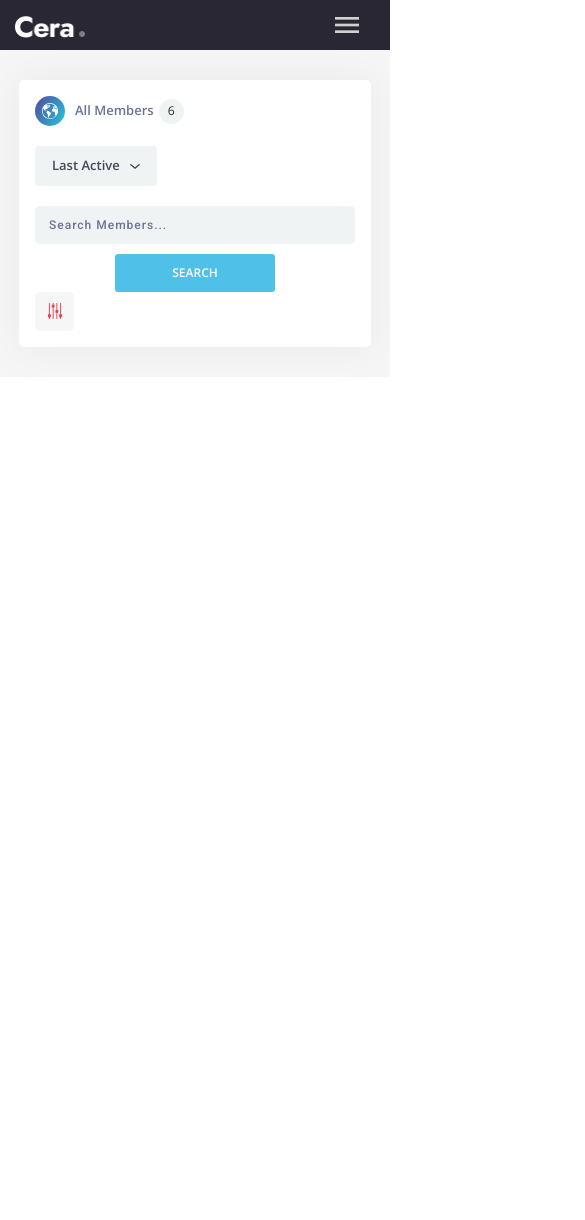
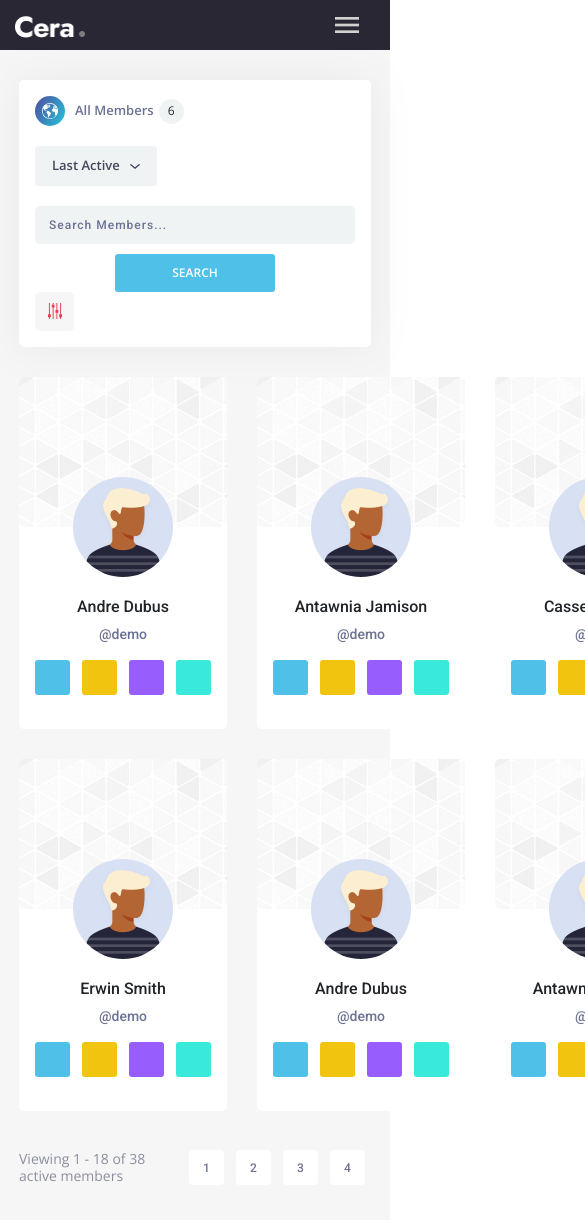
Before and after one commit to Abdul-Wahab-318/Cera, a React (Create React App) app: page /memberdirectory in a window 390 px wide. Shown: the top 1220 px of the page, 585 px wide, since content can reach past the window. Before the commit the page ends 844 px from the top, so only its background shows below. Built offline with nearby package versions, Linux system fonts and the light colour scheme.

Commit message:
clicking on active member now shows that specific member's profile . memberdirectorycard section complete but not made responsive

```diff
--- a/src/App.css
+++ b/src/App.css
@@ -1,6 +1,7 @@
 :root{
   --navBg : #282733 ;
   --leadText : #282733;
+  --purple : #975dfd;
   --white : white ;
   --navLoginBtnBorder : rgba(255, 255, 255, 0.2);
   --navSubMenu : #252537;
--- a/src/App.js
+++ b/src/App.js
@@ -21,7 +21,7 @@ function App() {
             <Home/>
           </Route>
 
-          <Route exact path="/memberprofile">
+          <Route exact path="/memberprofile/:slug">
             <MemberProfile />
           </Route>
 
--- a/src/components/activeMemberCard/ActiveMemberCard.js
+++ b/src/components/activeMemberCard/ActiveMemberCard.js
@@ -9,12 +9,12 @@ export default function ActiveMemberCard(props) {
     return (
         <div className="member-card">
             <div className="member-avatar">
-                <Link to="/memberprofile"><img src={avatar} alt="" /></Link>
+                <Link to={`/memberprofile/${member.name}`}><img src={ avatar} alt="" /></Link>
             </div>
-            <Link to ="/memberprofile"><h6 className="member-name">{member.name}</h6></Link>
+            <Link to={`/memberprofile/${member.name}`}><h6 className="member-name">{member.name}</h6></Link>
 
             <div className="member-details">
-                <Link to="/memberprofile"><span>{member.number}.</span> <span>{member.career}</span></Link>
+                <Link to={`/memberprofile/${member.name}`}><span>{member.number}.</span> <span>{member.career}</span></Link>
             </div>
         </div>
     )
--- a/src/components/hero/Hero.css
+++ b/src/components/hero/Hero.css
@@ -1,5 +1,5 @@
 .hero-parent{
-    margin-top: 70px;
+    margin-top: 73px;
     background-image: url(../../assets/hero.jpg);
     background-size: 2200px;
     background-repeat: no-repeat;
--- /dev/null
+++ b/src/components/memberDirectoryCard/MemberDirectoryCard.css
@@ -0,0 +1,68 @@
+.member-directory-card{
+    background-color: var(--white);
+    border-radius: 5px;
+    display: flex;
+    flex-direction: column;
+
+}
+.member-directory-card-img{
+    width: 100%;
+    height: 150px;
+    border-radius: 5px;
+    background-image: url(../../assets/geopattern.png);
+    position: relative;
+}
+.member-directory-card-img .user-avatar{
+    width: 100px;
+    height: 100px;
+    border-radius: 50%;
+    margin: 0 auto;
+    position: absolute;
+    bottom: 00%;
+    left: 50%;
+    transform: translate(-50%,+50%);
+}
+.member-directory-card-img .user-avatar img{
+    width: 100px;
+    height: 100px;
+    border-radius: 50%;
+}
+
+.member-directory-card-details{
+    display: flex;
+    flex-direction: column;
+    justify-content: center;
+    align-items: center;
+    padding: 70px 10px 34px 10px;
+}
+.member-directory-card-details span{
+    color: var(--lightBlue);
+    font-size: var(--open-sans);
+    font-size: 14px;
+    font-weight: 500;
+    margin-bottom: 15px;
+}
+.user-icons{
+    display: flex;
+    justify-content: center;
+    align-items: center;
+}
+.user-icons button{
+    width: 35px;
+    height: 35px;
+    border-radius: 3px;
+    background-color: red;
+    margin: 0 6px;
+}
+.user-icons button:first-child{
+    background-color: var(--lightblue3);
+}
+.user-icons button:nth-child(2){
+    background-color: var(--yellow);
+}
+.user-icons button:nth-child(3){
+    background-color: var(--purple);
+}
+.user-icons button:nth-child(4){
+    background-color: #39e9d9;
+}
--- /dev/null
+++ b/src/components/memberDirectoryCard/MemberDirectoryCard.js
@@ -0,0 +1,24 @@
+import React from 'react'
+import './MemberDirectoryCard.css'
+import avatar from '../../assets/avatar-5.jpg'
+
+export default function MemberDirectoryCard(props) {
+    let member = props.member
+    return (
+        <div className="member-directory-card">
+            <div className="member-directory-card-img">
+                <div className="user-avatar"><img src={avatar} alt="" /></div>
+            </div>
+            <div className="member-directory-card-details">
+                <h6>{member.name}</h6>
+                <span>{member.email|| "@demo"}</span>
+                <div className="user-icons">
+                    <button></button>
+                    <button></button>
+                    <button></button>
+                    <button></button>
+                </div>
+            </div>
+        </div>
+    )
+}
--- a/src/dataActiveMembers.js
+++ b/src/dataActiveMembers.js
@@ -3,59 +3,93 @@ export let members = [
         name : "Andre Dubus",
         number : "33",
         career : "Account manager",
+        avatar : "../../assets/avatar-1.jpg",
+        status: "online",
+        slug : "Andre-Dubus"
     }
     ,
     {
         name : "Antawnia Jamison",
         number : "43",
-        career : "Business Analyst"
+        career : "Business Analyst",
+        avatar : "../../assets/avatar-2.jpg",
+        status: "online",
+        slug : "Antawnia Jamison"
+
     }
     ,
     {
         name : "Cassey Joestar",
         number : "32",
-        career : "Managing director"
+        career : "Managing director",
+        avatar : "/static/media/avatar-2.58a75e8d.jpg",
+        status: "online",
+        slug : "Cassey Joestar"
+
     }
     ,
     {
         name : "Cecilio Chichan",
         number : "61",
-        career : "Chief brand officer"
+        career : "Chief brand officer",
+        avatar : "../../assets/avatar-3.jpg",
+        status: "offline",
+        slug : "Cecilio Chichan"
     }
     ,
     {
         name : "Eren Jaeger",
         number : "18",
-        career : "Founder CEO"
+        career : "Founder CEO",
+        avatar : "../../assets/avatar-4.jpg",
+        status: "offline",
+        slug : "Eren Jaeger"
     }
     ,
     {
         name : "Erwin Smith",
         number : "22",
-        career : "Corporate Development"
+        career : "Corporate Development",
+        avatar : "../../assets/avatar-1.jpg",
+        status: "offline",
+        slug : "Erwin Smith"
     }
     ,
     {
         name : "Andre Dubus",
         number : "33",
         career : "Account manager",
+        avatar : "../../assets/avatar-6.jpg",
+        status: "offline",
+        slug : "Andre Dubus"
     }
     ,
     {
     name : "Antawnia Jamison",
     number : "43",
-        career : "Business Analyst"
+    career : "Business Analyst",
+    avatar : "../../assets/avatar-2.jpg",
+    status: "offline",
+    slug : "Antawnia Jamison"
+
     }
     ,
     {
     name : "Cassey Joestar",
     number : "32",
-        career : "Managing director"
+    career : "Managing director",
+    avatar : "/static/media/avatar-2.58a75e8d.jpg",
+    status: "offline",
+    slug : "Cassey Joestar"
+
     }
     ,
     {
     name : "Cecilio Chichan",
     number : "61",
-        career : "Chief brand officer"
+    career : "Chief brand officer",
+    avatar : "../../assets/avatar-3.jpg",
+    status: "offline",
+    slug : "Cecilio Chichan"
     }
 ]
--- a/src/pages/memberDirectory/MemberDirectory.css
+++ b/src/pages/memberDirectory/MemberDirectory.css
@@ -178,6 +178,54 @@
 }
 /*MEMBER SEARCH    MEMBER SEARCH*/
 
+/*MEMBER DIRECTORY CARDS   MEMBER DIRECTORY CARDS*/
+.member-directory-cards{
+    padding: 0 2%;
+    display: grid;
+    grid-template-columns: repeat(5,auto);
+    gap:30px;
+}
+
+
+
+/*MEMBER DIRECTORY CARDS  MEMBER DIRECTORY CARDS*/
+
+/*PAGE COUNT*/
+.page-count{
+    padding: 0 2%;
+    display: flex;
+    align-items: center;
+    justify-content: space-between;
+}
+.page-count h5{
+    font-family: var(--open-sans);
+    font-weight: 500;
+    color: #8c8fa0;
+    font-size: 14px;
+    padding: 40px 0;
+    margin-bottom: unset;
+}
+.page-count .active{
+    background-color: var(--red);
+}
+.page-numbers-parent{
+    display: flex;
+}
+.page-number{
+    width: 35px;
+    height: 35px;
+    margin: 0 6px;
+    border-radius: 4px;
+    font-size: 12px;
+    font-weight: 500;
+    background-color: var(--white);
+    color: var(--lightBlue);
+    display: grid;
+    place-items: center;
+}
+/*PAGE COUNT*/
+
+
 
 
 
--- a/src/pages/memberDirectory/MemberDirectory.js
+++ b/src/pages/memberDirectory/MemberDirectory.js
@@ -4,7 +4,8 @@ import './MemberDirectory.css'
 import earth from '../../assets/earth-white.svg'
 import downArrowBlack from '../../assets/down-arrow-black.svg'
 import filter from '../../assets/filter.svg'
-
+import {members} from '../../dataActiveMembers'
+import MemberDirectoryCard from '../../components/memberDirectoryCard/MemberDirectoryCard'
 
 function MemberDirectory() {
     return (
@@ -43,6 +44,19 @@ function MemberDirectory() {
                         </div>
                     </div>
 
+                    <div className="member-directory-cards">
+                        {members.map((m,index)=> <MemberDirectoryCard key={index} member={m} />)}
+                    </div>
+
+                    <div className="page-count">
+                        <h5>Viewing 1 - 18 of 38 active members</h5>
+                        <div className="page-numbers-parent">
+                            <button className="page-number">1</button>
+                            <button className="page-number">2</button>
+                            <button className="page-number">3</button>
+                            <button className="page-number">4</button>
+                        </div>
+                    </div>
 
                     </div>
                 </section>
--- a/src/pages/memberProfile/MemberProfile.js
+++ b/src/pages/memberProfile/MemberProfile.js
@@ -11,8 +11,13 @@ import cv from '../../assets/cv.svg'
 import pencil from '../../assets/pencil.svg'
 import navMenu from '../../assets/tab-menu.svg'
 import HelpCenter from '../../components/helpCenter/HelpCenter'
+import {useParams} from 'react-router-dom'
+import {members} from '../../dataActiveMembers'
 
 function MemberProfile(props) {
+    let {slug} = useParams()
+    let member = [...members].find((f)=> f.slug===slug)
+    console.log(member)
 
     return (
         <div className="member-profile">
@@ -27,8 +32,8 @@ function MemberProfile(props) {
                                 <div className="user-info">
                                     <button className="user-profile-img"><img src={avatar} alt="" /></button>
                                     <div className="center">
-                                        <div className="user-name">Andre Dubus</div>
-                                        <div className="status-pill"><span>offline</span></div>
+                                        <div className="user-name">{member.name}</div>
+                                        <div className="status-pill"><span>{member.status}</span></div>
                                     </div>
                                 </div>
                                 <div className="profile-statistics">
@@ -56,37 +61,37 @@ function MemberProfile(props) {
                     <div className="profile-content-inner">
                         <div className="profile-navbar">
                             <div className="custom-container">
-                            <ul class="nav nav-pills mb-3" id="pills-tab" role="tablist">
-                                <li class="nav-item" role="presentation">
-                                    <button class="nav-link active" id="pills-overview-tab" data-bs-toggle="pill" data-bs-target="#pills-overview" type="button" role="tab"><img src={earth} alt="" /> Overview</button>
+                            <ul className="nav nav-pills mb-3" id="pills-tab" role="tablist">
+                                <li className="nav-item" role="presentation">
+                                    <button className="nav-link active" id="pills-overview-tab" data-bs-toggle="pill" data-bs-target="#pills-overview" type="button" role="tab"><img src={earth} alt="" /> Overview</button>
                                 </li>
-                                <li class="nav-item" role="presentation">
-                                    <button class="nav-link" id="pills-info-tab" data-bs-toggle="pill" data-bs-target="#pills-info" type="button" role="tab"><img src={info} alt="" />info</button>
+                                <li className="nav-item" role="presentation">
+                                    <button className="nav-link" id="pills-info-tab" data-bs-toggle="pill" data-bs-target="#pills-info" type="button" role="tab"><img src={info} alt="" />info</button>
                                 </li>
-                                <li class="nav-item" role="presentation">
-                                    <button class="nav-link" id="pills-media-tab" data-bs-toggle="pill" data-bs-target="#pills-media" type="button" role="tab"><img src={gallery} alt="" />media</button>
+                                <li className="nav-item" role="presentation">
+                                    <button className="nav-link" id="pills-media-tab" data-bs-toggle="pill" data-bs-target="#pills-media" type="button" role="tab"><img src={gallery} alt="" />media</button>
                                 </li>
-                                <li class="nav-item" role="presentation">
-                                    <button class="nav-link" id="pills-activity-tab" data-bs-toggle="pill" data-bs-target="#pills-activity" type="button" role="tab"><img src={cv} alt="" />activity</button>
+                                <li className="nav-item" role="presentation">
+                                    <button className="nav-link" id="pills-activity-tab" data-bs-toggle="pill" data-bs-target="#pills-activity" type="button" role="tab"><img src={cv} alt="" />activity</button>
                                 </li>
-                                <li class="nav-item" role="presentation">
-                                    <button class="nav-link" id="pills-posts-tab" data-bs-toggle="pill" data-bs-target="#pills-posts" type="button" role="tab"><img src={pencil} alt="" />posts</button>
+                                <li className="nav-item" role="presentation">
+                                    <button className="nav-link" id="pills-posts-tab" data-bs-toggle="pill" data-bs-target="#pills-posts" type="button" role="tab"><img src={pencil} alt="" />posts</button>
                                 </li>
-                                <li class="nav-item" role="presentation">
-                                    <button class="nav-link" id="pills-more-tab" data-bs-toggle="pill" data-bs-target="#pills-more" type="button" role="tab"><img src={navMenu} alt="" />more</button>
+                                <li className="nav-item" role="presentation">
+                                    <button className="nav-link" id="pills-more-tab" data-bs-toggle="pill" data-bs-target="#pills-more" type="button" role="tab"><img src={navMenu} alt="" />more</button>
                                 </li>
                             </ul>
                             </div>
                         </div>
 
                         <div className="profile-navbar-content">
-                            <div class="tab-content" id="pills-tabContent">
-                                <div class="tab-pane fade show active" id="pills-overview" role="tabpanel">...</div>
-                                <div class="tab-pane fade" id="pills-info" role="tabpanel">...</div>
-                                <div class="tab-pane fade" id="pills-media" role="tabpanel">...</div>
-                                <div class="tab-pane fade" id="pills-activity" role="tabpanel">...</div>
-                                <div class="tab-pane fade" id="pills-posts" role="tabpanel">...</div>
-                                <div class="tab-pane fade" id="pills-more" role="tabpanel">...</div>
+                            <div className="tab-content" id="pills-tabContent">
+                                <div className="tab-pane fade show active" id="pills-overview" role="tabpanel">...</div>
+                                <div className="tab-pane fade" id="pills-info" role="tabpanel">...</div>
+                                <div className="tab-pane fade" id="pills-media" role="tabpanel">...</div>
+                                <div className="tab-pane fade" id="pills-activity" role="tabpanel">...</div>
+                                <div className="tab-pane fade" id="pills-posts" role="tabpanel">...</div>
+                                <div className="tab-pane fade" id="pills-more" role="tabpanel">...</div>
                             </div>
                         </div>
 
```
Lines whose indentation alone changed are shown as unchanged.
